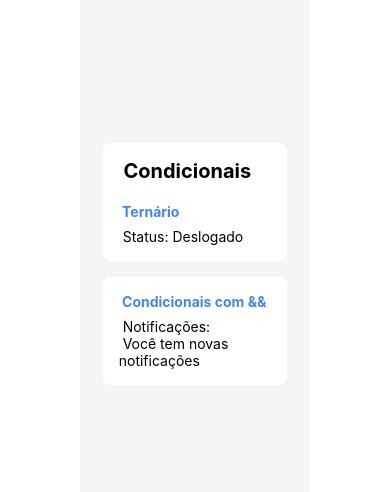
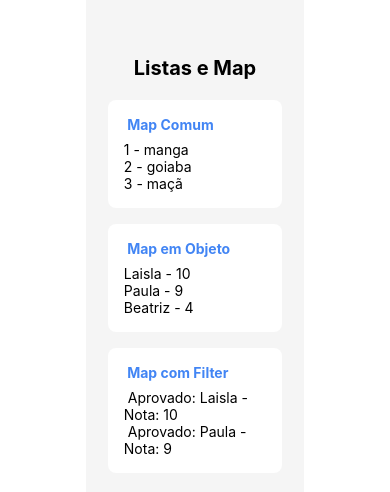
Before and after one commit to laisla-tararan/first-app, a React Native app: screen / in a window 390 px wide. Shown: the part 150-642 px from the top of the page. Built offline with nearby package versions, Linux system fonts and the light colour scheme.

Commit message:
aula dia 02/03/2026

```diff
--- a/src/App.js
+++ b/src/App.js
@@ -1,12 +1,11 @@
 import { StatusBar } from 'expo-status-bar';
 import { StyleSheet, Text, View } from 'react-native';
-import Exemplo02 from './jsx_examples/exemplo-02-expressoes';
-import Exemplo03 from './jsx_examples/exemplo-03-condicionais';
+import Exemplo04 from './jsx_examples/exemplo-04-listas';
 
 export default function App() {
   return (
     <View style={styles.container}>
-      <Exemplo03 />
+      <Exemplo04 />
     </View>
   );
 }
--- a/src/jsx_examples/exemplo-01-estrutura.js
+++ b/src/jsx_examples/exemplo-01-estrutura.js
@@ -4,7 +4,7 @@
 
 import { View, Text, StyleSheet } from "react-native";
 
-export default function Exemplo01() {
+export default function Exemplo01() {  /** Escrita em PascalCase */
   return (
       <View style={styles.container}>
         <Text style={styles.titulo}> Estrutura Padrão </Text>
@@ -14,9 +14,11 @@ export default function Exemplo01() {
   );
 }
 
+/* Estilização no próprio arquivo do componente. */
+
 const styles = StyleSheet.create({
   /* PERMITE A CRIAÇÃO PERSONALIZÁVEL, SEM A NECESSIDADE DE CRIAR NOVOS OBJETOS TODA VEZ QUE FOR ESTILIZAR */
-  container: {
+  container: { /* os 'atributos' se tornam camelCase */
     flex: 1,
     justifyContent: "center",
     alignItems: "center",
--- /dev/null
+++ b/src/jsx_examples/exemplo-04-listas.js
@@ -0,0 +1,68 @@
+import { View, Text, StyleSheet } from "react-native";
+
+export default function Exemplo04() {
+    const frutas = ['manga', 'goiaba', 'maçã']
+
+    const alunos = [
+        {id: 1, nome: 'Laisla', nota: 10},
+        {id: 2, nome: 'Paula', nota: 9},
+        {id: 3, nome: 'Beatriz', nota: 4}
+    ]
+
+    return (
+        <View style={styles.container}>
+            {/* A VIEW É COMO UMA DIV, UM CONTAINER */}
+            <Text style={styles.titulo}> Listas e Map </Text>
+            <View style={styles.exemplo}>
+                <Text style={styles.subtitulo}> Map Comum </Text>
+                {frutas.map((fruta, index) => (
+                    <Text key={index}>
+                        {index + 1} - {fruta}
+                    </Text>
+                ))}
+            </View>
+            <View style={styles.exemplo}>
+                <Text style={styles.subtitulo}> Map em Objeto </Text>
+                {alunos.map((aluno) => (
+                    <Text key={aluno.id}>
+                        {aluno.nome} - {aluno.nota}
+                    </Text>
+                ))}
+            </View>
+            <View style={styles.exemplo}>
+                <Text style={styles.subtitulo}> Map com Filter </Text>
+                {alunos.filter((aluno) => aluno.nota >= 7).map((aluno) => (
+                    <Text key={aluno.id}> Aprovado: {aluno.nome} - Nota: {aluno.nota} </Text>
+                ))}
+            </View>
+        </View>
+  );
+}
+
+const styles = StyleSheet.create({
+    /* PERMITE A CRIAÇÃO PERSONALIZÁVEL, SEM A NECESSIDADE DE CRIAR NOVOS OBJETOS TODA VEZ QUE FOR ESTILIZAR */
+    container: {
+        flex: 1,
+        justifyContent: "center",
+        alignItems: "center",
+        backgroundColor: '#f5f5f5'
+    },
+    titulo: {
+        fontSize: 20,
+        fontWeight: "bold",
+        marginBottom: 20,
+    },
+    subtitulo: {
+        fontSize: 14,
+        fontWeight: "bold",
+        color: "#4285f4",
+        marginBottom: 8,
+    },
+    exemplo: {
+        width: "80%",
+        padding: 16,
+        marginBottom: 16,
+        backgroundColor: "#fff",
+        borderRadius: 8,
+    },
+});
```
Also changed, not shown: src/jsx_examples/scaffold.js (indentation only).
